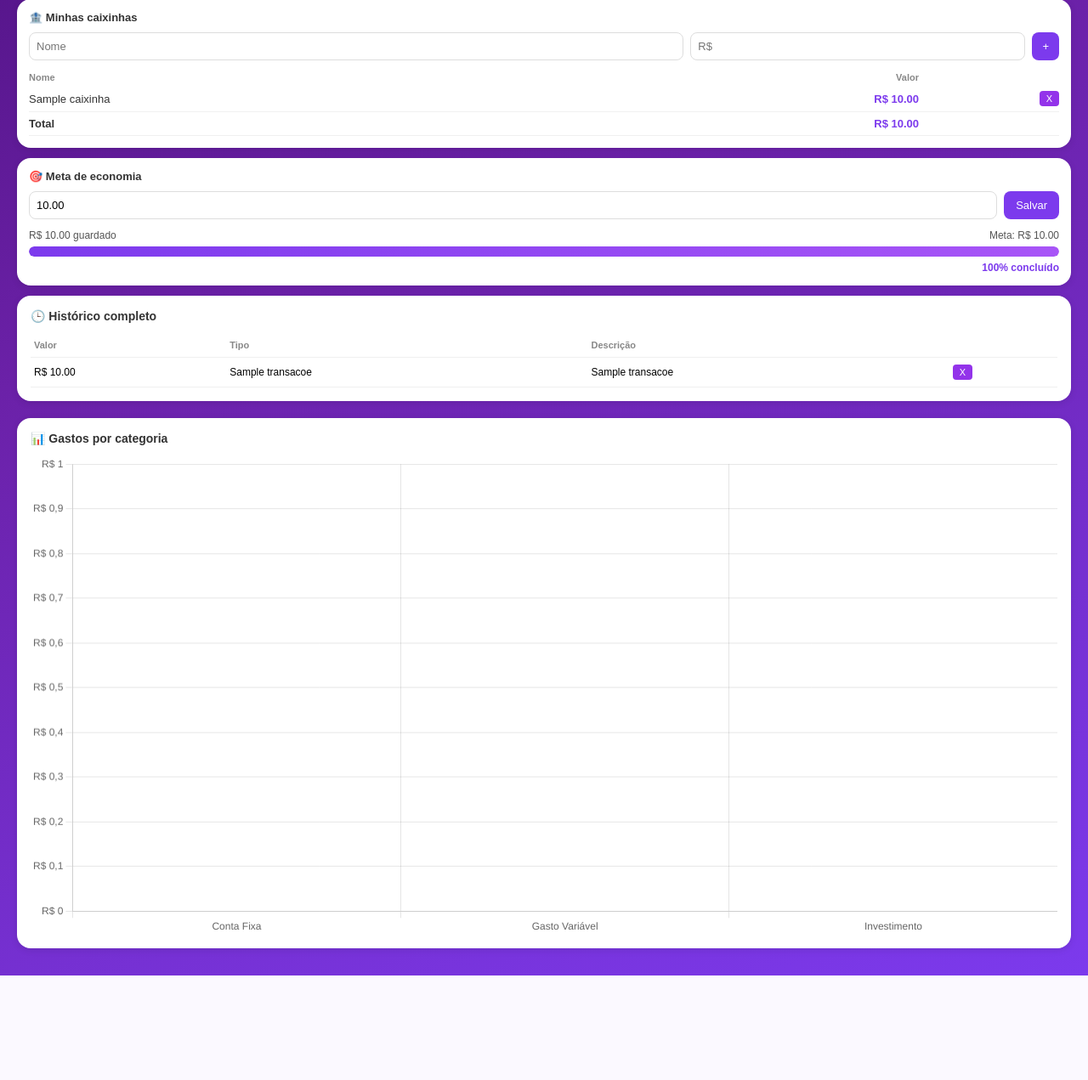
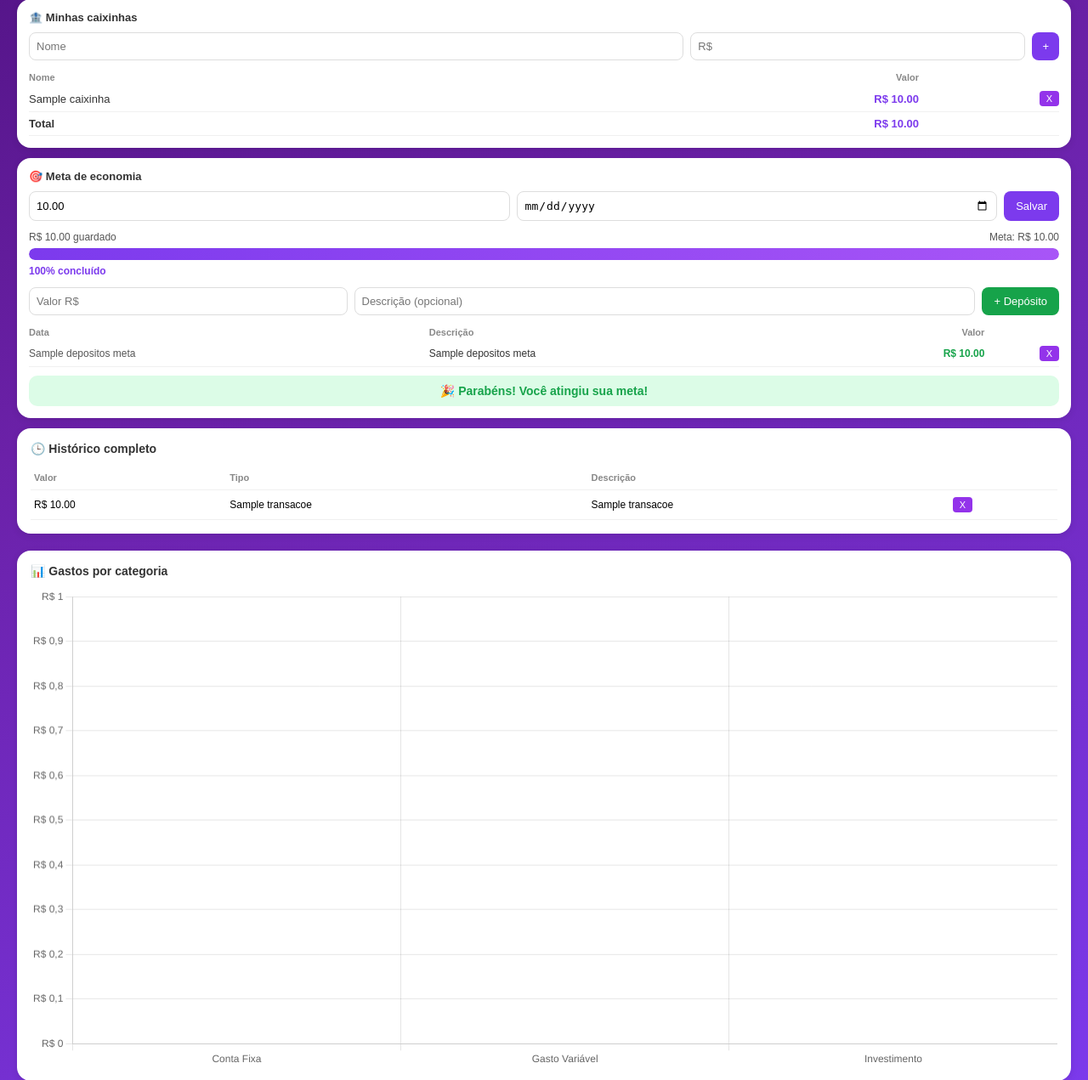
Before and after one commit to evavitoria/gestor-financeiro, a Flask app: page / in a window 1280 px wide. Shown: the part 696-1967 px from the top of the page at 85% size. Before the commit the page ends 1844 px from the top, so only its background shows below. Run offline with Flask 3, Linux system fonts and the light colour scheme; a user stored in the database is signed in; tables that the repository leaves empty hold one stand-in row (values such as "Sample post"); a database or web service that is not in the repository returns one stand-in record (values such as "Sample title"); some libraries are stand-ins or nearby versions.

Commit message:
adiciona meta com prazo e depósitos

```diff
--- a/app.py
+++ b/app.py
@@ -46,11 +46,11 @@ def init_db():
         UNIQUE(user_id, chave))''')
     cursor.execute(f'''CREATE TABLE IF NOT EXISTS caixinhas (
         id {auto}, user_id INTEGER, nome TEXT, valor REAL)''')
+    cursor.execute(f'''CREATE TABLE IF NOT EXISTS depositos_meta (
+        id {auto}, user_id INTEGER, valor REAL, descricao TEXT, data TEXT)''')
     conn.commit()
     cursor.close()
     conn.close()
-
-init_db()
 
 class User(UserMixin):
     def __init__(self, id, email, nome):
@@ -133,6 +133,11 @@ def index():
     cursor.execute(ph("SELECT valor FROM configuracoes WHERE chave = 'meta' AND user_id = %s"), (current_user.id,))
     row = cursor.fetchone()
     meta = float(row[0]) if row else 0.0
+    cursor.execute(ph("SELECT valor FROM configuracoes WHERE chave = 'meta_prazo' AND user_id = %s"), (current_user.id,))
+    row2 = cursor.fetchone()
+    meta_prazo = row2[0] if row2 else ''
+    cursor.execute(ph('SELECT * FROM depositos_meta WHERE user_id = %s ORDER BY id DESC'), (current_user.id,))
+    depositos_meta = cursor.fetchall()
     cursor.close()
     conn.close()
 
@@ -143,7 +148,18 @@ def index():
     total_fixa = sum(item[2] for item in historico if item[3] == 'Conta Fixa')
     total_variavel = sum(item[2] for item in historico if item[3] == 'Gasto Variável')
     total_investimento = sum(item[2] for item in historico if item[3] == 'Investimento')
-    progresso = min(int((total_caixinhas / meta * 100)), 100) if meta > 0 else 0
+    total_depositado_meta = sum(d[2] for d in depositos_meta)
+    progresso = min(int((total_depositado_meta / meta * 100)), 100) if meta > 0 else 0
+
+    # Dias restantes
+    dias_restantes = None
+    if meta_prazo:
+        from datetime import date
+        try:
+            prazo_dt = date.fromisoformat(meta_prazo)
+            dias_restantes = (prazo_dt - date.today()).days
+        except:
+            pass
 
     return render_template('index.html',
                            historico=historico,
@@ -156,7 +172,12 @@ def index():
                            total_variavel=total_variavel,
                            total_investimento=total_investimento,
                            meta=meta,
-                           progresso=progresso)
+                           meta_prazo=meta_prazo,
+                           progresso=progresso,
+                           depositos_meta=depositos_meta,
+                           total_depositado_meta=total_depositado_meta,
+                           dias_restantes=dias_restantes)
+
 @app.route('/salario', methods=['POST'])
 @login_required
 def salvar_salario():
@@ -241,6 +262,7 @@ def sitemap():
 @login_required
 def salvar_meta():
     valor_raw = request.form.get('meta', '0').replace(',', '.')
+    prazo = request.form.get('prazo', '')
     try:
         valor = float(valor_raw)
     except:
@@ -249,8 +271,41 @@ def salvar_meta():
     cursor = conn.cursor()
     if tipo == 'sqlite':
         cursor.execute('INSERT OR REPLACE INTO configuracoes (user_id, chave, valor) VALUES (?, ?, ?)', (current_user.id, 'meta', valor))
+        cursor.execute('INSERT OR REPLACE INTO configuracoes (user_id, chave, valor) VALUES (?, ?, ?)', (current_user.id, 'meta_prazo', prazo))
     else:
         cursor.execute("INSERT INTO configuracoes (user_id, chave, valor) VALUES (%s, 'meta', %s) ON CONFLICT (user_id, chave) DO UPDATE SET valor = %s", (current_user.id, valor, valor))
+        cursor.execute("INSERT INTO configuracoes (user_id, chave, valor) VALUES (%s, 'meta_prazo', %s) ON CONFLICT (user_id, chave) DO UPDATE SET valor = %s", (current_user.id, prazo, prazo))
+    conn.commit()
+    cursor.close()
+    conn.close()
+    return redirect(url_for('index'))
+
+@app.route('/deposito_meta', methods=['POST'])
+@login_required
+def deposito_meta():
+    valor_raw = request.form.get('valor', '0').replace(',', '.')
+    descricao = request.form.get('descricao', '')
+    try:
+        valor = float(valor_raw)
+    except:
+        valor = 0.0
+    from datetime import date
+    hoje = date.today().strftime('%Y-%m-%d')
+    conn, _ = get_conn()
+    cursor = conn.cursor()
+    cursor.execute(ph('INSERT INTO depositos_meta (user_id, valor, descricao, data) VALUES (%s, %s, %s, %s)'),
+                   (current_user.id, valor, descricao, hoje))
+    conn.commit()
+    cursor.close()
+    conn.close()
+    return redirect(url_for('index'))
+
+@app.route('/deletar_deposito/<int:id>', methods=['POST'])
+@login_required
+def deletar_deposito(id):
+    conn, _ = get_conn()
+    cursor = conn.cursor()
+    cursor.execute(ph('DELETE FROM depositos_meta WHERE id = %s AND user_id = %s'), (id, current_user.id))
     conn.commit()
     cursor.close()
     conn.close()
--- a/templates/index.html
+++ b/templates/index.html
@@ -214,23 +214,81 @@
 <!-- Meta de economia -->
 <div class="tabela-card" style="margin-bottom: 12px;">
     <h3>🎯 Meta de economia</h3>
-    <form action="/meta" method="POST" style="display:flex; gap:8px; margin-bottom:12px;">
-        <input type="number" name="meta" placeholder="Meta R$" step="0.01"
+    <form action="/meta" method="POST" style="display:flex; gap:8px; margin-bottom:12px; flex-wrap:wrap;">
+        <input type="number" name="meta" placeholder="Valor da meta R$" step="0.01"
                value="{{ '%.2f'|format(meta) if meta else '' }}"
-               style="flex:1; padding:8px; border-radius:8px; border:1px solid #ddd; font-size:13px;">
+               style="flex:2; min-width:120px; padding:8px; border-radius:8px; border:1px solid #ddd; font-size:13px;">
+        <input type="date" name="prazo"
+               value="{{ meta_prazo if meta_prazo else '' }}"
+               style="flex:2; min-width:130px; padding:8px; border-radius:8px; border:1px solid #ddd; font-size:13px;">
         <button type="submit" style="background:#7c3aed; color:white; border:none; border-radius:8px; padding:8px 14px; cursor:pointer; font-size:13px;">Salvar</button>
     </form>
+
     {% if meta > 0 %}
+    <!-- Barra de progresso -->
     <div style="margin-bottom:6px; display:flex; justify-content:space-between; font-size:12px; color:#555;">
-        <span>R$ {{ "%.2f"|format(total_caixinhas) }} guardado</span>
+        <span>R$ {{ "%.2f"|format(total_depositado_meta) }} guardado</span>
         <span>Meta: R$ {{ "%.2f"|format(meta) }}</span>
     </div>
-    <div style="background:#f0f0f0; border-radius:99px; height:12px; overflow:hidden;">
+    <div style="background:#f0f0f0; border-radius:99px; height:14px; overflow:hidden; margin-bottom:6px;">
         <div style="background: linear-gradient(90deg, #7c3aed, #a855f7); height:100%; width:{{ progresso }}%; border-radius:99px; transition: width 0.5s;"></div>
     </div>
-    <p style="text-align:right; font-size:12px; color:#7c3aed; font-weight:bold; margin-top:6px;">{{ progresso }}% concluído</p>
+    <div style="display:flex; justify-content:space-between; font-size:12px; margin-bottom:12px;">
+        <span style="color:#7c3aed; font-weight:bold;">{{ progresso }}% concluído</span>
+        {% if dias_restantes is not none %}
+            {% if dias_restantes > 0 %}
+            <span style="color:#555;">⏳ {{ dias_restantes }} dias restantes</span>
+            {% elif dias_restantes == 0 %}
+            <span style="color:#d97706; font-weight:bold;">⚠️ Prazo é hoje!</span>
+            {% else %}
+            <span style="color:#dc2626; font-weight:bold;">❌ Prazo vencido há {{ dias_restantes|abs }} dias</span>
+            {% endif %}
+        {% endif %}
+    </div>
+
+    <!-- Adicionar depósito -->
+    <form action="/deposito_meta" method="POST" style="display:flex; gap:8px; margin-bottom:10px; flex-wrap:wrap;">
+        <input type="number" name="valor" placeholder="Valor R$" step="0.01" required
+               style="flex:1; min-width:100px; padding:8px; border-radius:8px; border:1px solid #ddd; font-size:13px;">
+        <input type="text" name="descricao" placeholder="Descrição (opcional)"
+               style="flex:2; min-width:120px; padding:8px; border-radius:8px; border:1px solid #ddd; font-size:13px;">
+        <button type="submit" style="background:#16a34a; color:white; border:none; border-radius:8px; padding:8px 14px; cursor:pointer; font-size:13px;">+ Depósito</button>
+    </form>
+
+    <!-- Histórico de depósitos -->
+    {% if depositos_meta %}
+    <table style="width:100%; border-collapse:collapse; font-size:12px;">
+        <tr>
+            <th style="text-align:left; color:#888; font-size:11px; padding:4px 0;">Data</th>
+            <th style="text-align:left; color:#888; font-size:11px; padding:4px 0;">Descrição</th>
+            <th style="text-align:right; color:#888; font-size:11px; padding:4px 0;">Valor</th>
+            <th></th>
+        </tr>
+        {% for d in depositos_meta %}
+        <tr>
+            <td style="padding:6px 0; border-bottom:1px solid #f0f0f0; color:#555;">{{ d[4] }}</td>
+            <td style="padding:6px 0; border-bottom:1px solid #f0f0f0;">{{ d[3] or '—' }}</td>
+            <td style="padding:6px 0; border-bottom:1px solid #f0f0f0; text-align:right; color:#16a34a; font-weight:bold;">R$ {{ "%.2f"|format(d[2]) }}</td>
+            <td style="padding:6px 0; border-bottom:1px solid #f0f0f0; text-align:right;">
+                <form action="/deletar_deposito/{{ d[0] }}" method="POST" style="margin:0;">
+                    <button type="submit" class="btn-apagar">X</button>
+                </form>
+            </td>
+        </tr>
+        {% endfor %}
+    </table>
     {% else %}
-    <p class="vazio">Defina uma meta para acompanhar seu progresso!</p>
+    <p class="vazio">Nenhum depósito ainda. Comece guardando!</p>
+    {% endif %}
+
+    {% if progresso >= 100 %}
+    <div style="background:#dcfce7; border-radius:10px; padding:10px; text-align:center; margin-top:10px; color:#16a34a; font-weight:bold; font-size:14px;">
+        🎉 Parabéns! Você atingiu sua meta!
+    </div>
+    {% endif %}
+
+    {% else %}
+    <p class="vazio">Defina uma meta e prazo para acompanhar seu progresso!</p>
     {% endif %}
 </div>
 
```
